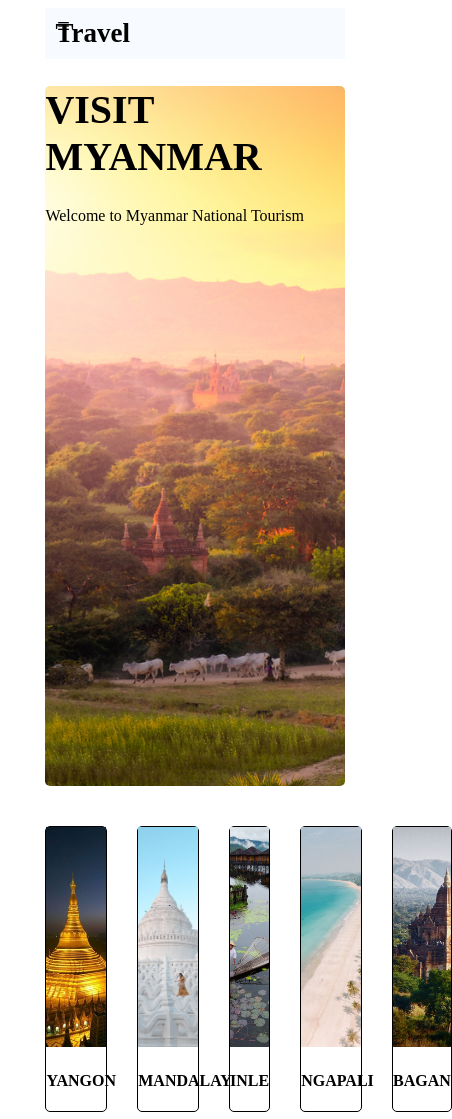
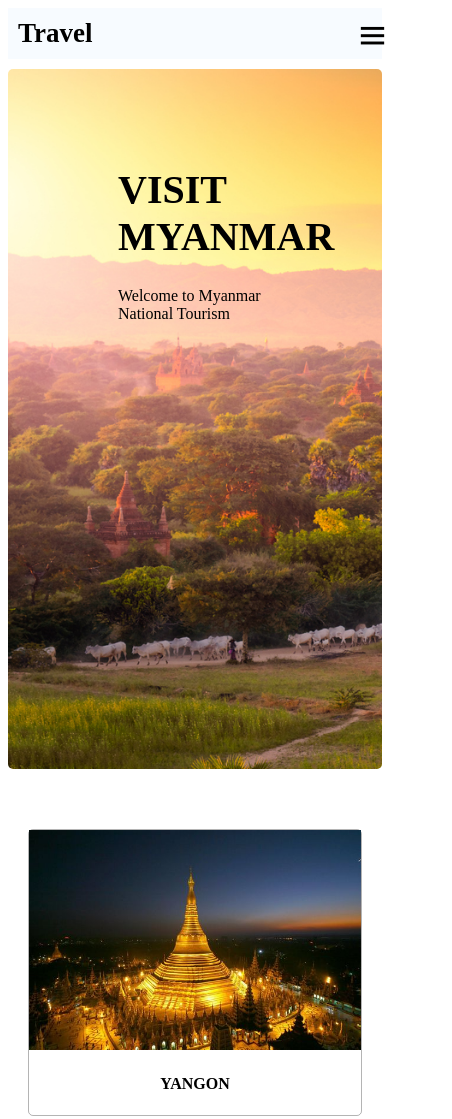
Before and after one commit to HuangBaiZhu/website-page, a plain HTML site: page index.html in a window 390 px wide. Shown: the top 1119 px of the page, 452 px wide, since content can reach past the window. Drawn offline with nearby package versions, Linux system fonts and the light colour scheme.

Commit message:
two files modified

```diff
--- a/index.css
+++ b/index.css
@@ -5,14 +5,14 @@
     margin: auto;
 }
 
-.first-div-style{
+.text-and-icon-design{
     display: flex;
     justify-content: space-between;
     background-color:  rgba(240, 248, 255, 0.5);
     padding: 10px;
 }
 
-.style{
+.header-and-link-archetype{
     display: flex;
 }
 
@@ -52,7 +52,7 @@ button{
     border-radius: 5px;
 }
 
-.third-div-style{
+.text-of-header-design{
     padding: 70px 110px;
 }
 
@@ -72,11 +72,17 @@ button{
 
 .card{
     width: 20%;
-    border: 1px solid black;
+    border: 1px solid rgba(0, 0, 0, 0.295);
     border-radius: 5px;
+    transition: 1s;
 }
 
-.card-div-style{
+.card:hover{
+    position: relative;
+    bottom: 20px;
+}
+
+.card-design{
     width: 100%;
     display: flex;
     gap: 30px;
@@ -125,6 +131,15 @@ h4{
     margin-top: 123px;
 }
 
+.bx-menu{
+    display: none !important;
+    font-size: 35px;
+}
+
+.icon-box{
+    position: absolute;
+}
+
 @media screen and (max-width:440px){
     .link-text-design{
         display: none;
@@ -134,11 +149,34 @@ h4{
         display: none;
     }
 
-    .bx{
+    .bx-menu{
         display: block !important;
     }
 
     .icon-box{
         position: absolute;
+        right: 0;
+    }
+
+    .root{
+        width: 100%;
+        height: 800px;
+        display: block;
+        margin: auto;
+    }
+
+    .card{
+        width: 100%;
+        border: 1px solid rgba(0, 0, 0, 0.295);
+        border-radius: 5px;
+        margin: 20px;
+    }
+
+    .card-design{
+        width: 100%;
+        display: flex;
+        gap: 30px;
+        margin-top: 40px;
+        flex-wrap: wrap;
     }
 }
--- a/index.html
+++ b/index.html
@@ -12,8 +12,8 @@
 
     <div class="root">
 
-        <div class="first-div-style">
-            <div class="style">
+        <div class="text-and-icon-design">
+            <div class="header-and-link-archetype">
                 <h6 class="header-text">Travel</h6>
 
                 <div class="link-text-design">
@@ -35,13 +35,13 @@
         </div>
 
         <div class="image-box">
-            <div class="text-header-design">
+            <div class="text-of-header-design">
                 <h1 class="text-of-header">VISIT <br> MYANMAR</h1>
                 <p>Welcome to Myanmar National Tourism</p>
             </div>
         </div>
 
-        <div class="card-div-style">
+        <div class="card-design">
             <div class="card">
                 <img class="img-style" src="./image/pic5.jpg">
                 <h4>YANGON</h4>
```
